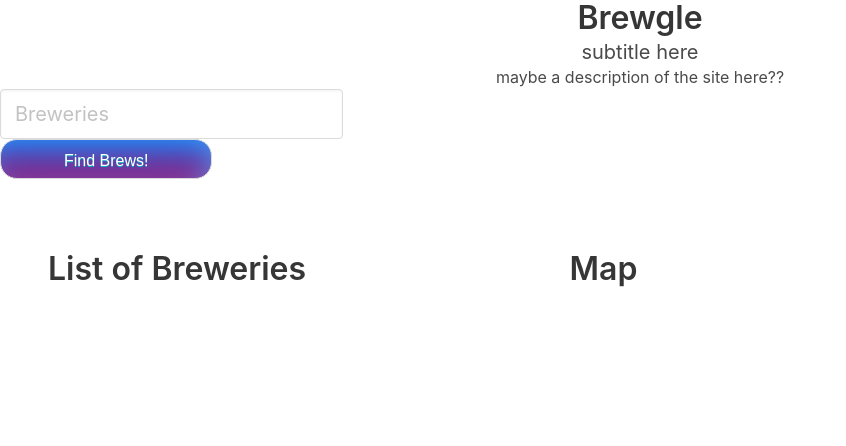
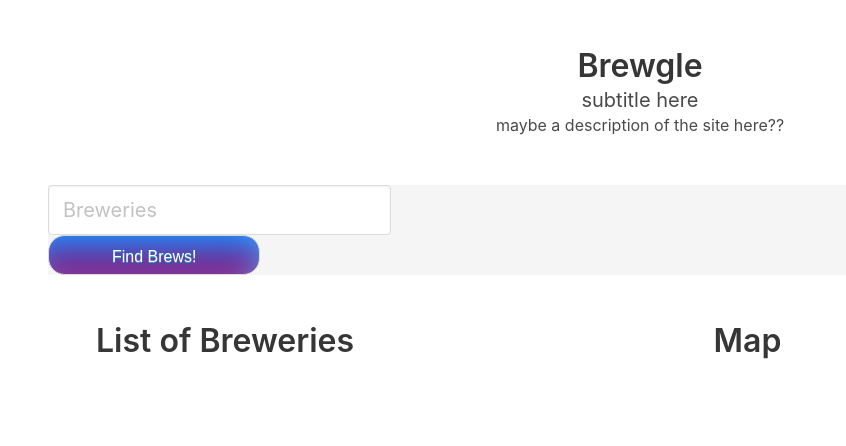
Before and after one commit to samuel7morris/Brewgle, a plain HTML site: page index.html in a window 1280 px wide. Shown: the whole page, without its empty margins (0-846 px from the left). Drawn offline with nearby package versions, Linux system fonts and the light colour scheme; some packages are replaced by stand-ins of ours.

Commit message:
Added spacing on columns

```diff
--- a/index.html
+++ b/index.html
@@ -16,7 +16,7 @@
     <script type="text/javascript" src="script.js"></script>
     <body>
 
-        <section class="hero">
+        <section class="section">
             <div class="container has-text-centered">
                 <h1 class="title">Brewgle</h1>
                 <h2 class="subtitle">subtitle here</h2>
@@ -24,18 +24,19 @@
             </div>
         </section class="section">
 
-
+<section class="results has-background-light mx-6">
 <div class="level">
     <form id="searching">
         <input class="input is-medium level-left" type="text" placeholder="Breweries" id="user-input">
         <input class="button" type="submit" value="Find Brews!" id="submit-button">
     </form>
   </div>
+</section>
 
 <div class="columns">
 
 
-    <div class="column is-two-fifths">
+    <div class="column is-two-fifths mx-6">
     <section class="section">
         <div class="container">
           <h1 class="title">List of Breweries</h1>
@@ -47,7 +48,7 @@
 
 
 
-    <div class="column">
+    <div class="column mx-6">
     <section class="section">
         <div class="container">
             <h1 class="title">Map</h1>
```
